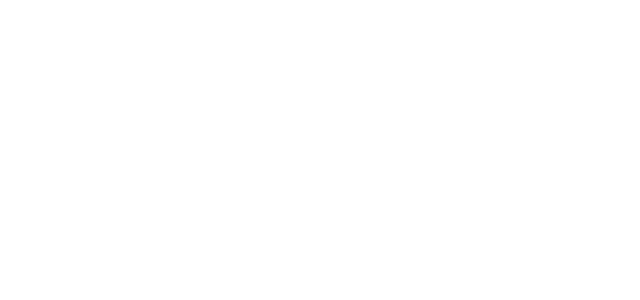
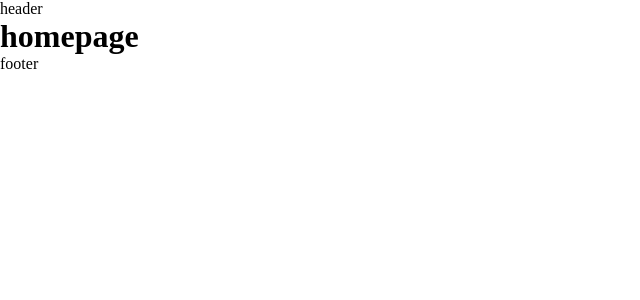
Before and after one commit to hotveyn/Voxer-frontend, a Vue app: page / in a window 1280 px wide. Shown: the top 300 px of the page, without its empty margins (0-640 px from the left). Built offline with nearby package versions, Linux system fonts and the light colour scheme.

Commit message:
Update App.vue

```diff
--- a/src/App.vue
+++ b/src/App.vue
@@ -1,8 +1,11 @@
 <template>
-
+<DefaultLayout>
+  <RouterView/>
+</DefaultLayout>
 </template>
 
 <script setup lang="ts">
+import DefaultLayout from "@/layouts/DefaultLayout.vue"
 </script>
 
 <style scoped lang="scss">
```
